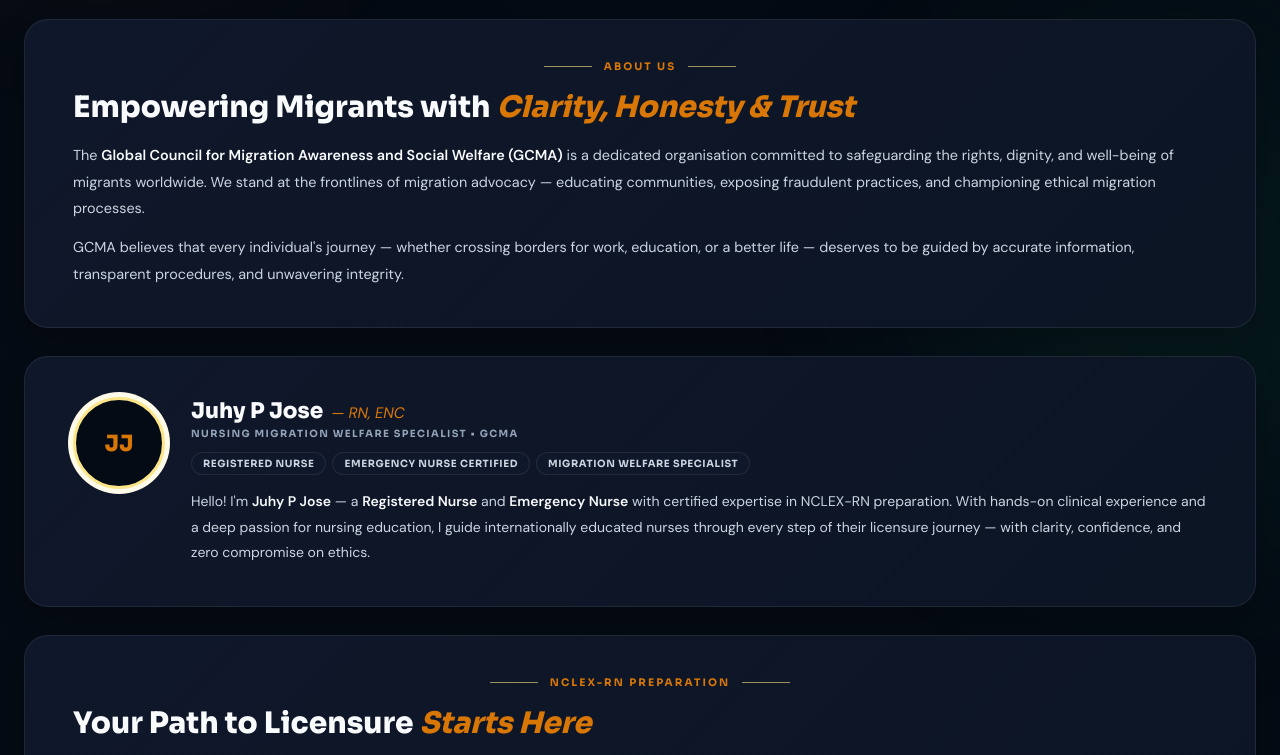
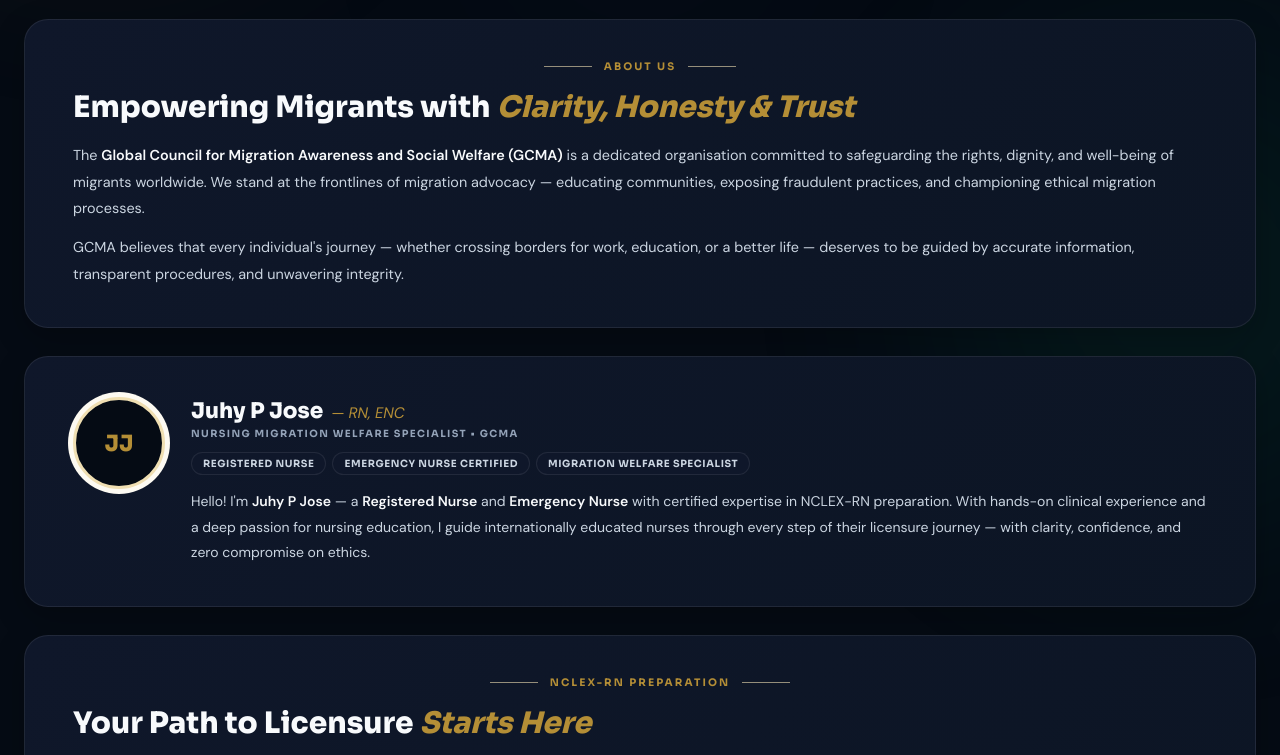
Before and after one commit to roshil-6/nclex, a website: page platform.html in a window 1280 px wide. Shown: the part 411-1166 px from the top of the page. Drawn offline with Linux system fonts and the light colour scheme; sample sign-in values are in the browser's storage; a web font is replaced by a local one.

Commit message:
design: transition color palette to white and gold and remove theme toggle buttons

```diff
--- a/css/platform.css
+++ b/css/platform.css
@@ -8,26 +8,27 @@
 @import url('https://fonts.googleapis.com/css2?family=Sora:wght@400;500;600;700;800&family=DM+Sans:ital,opsz,wght@0,9..40,400;0,9..40,500;0,9..40,600;0,9..40,700;1,9..40,400&display=swap');
 
 :root {
-  /* Palette - Creamy White Theme */
-  --navy:         #1e293b;
-  --navy-2:       #334155;
-  --navy-3:       #475569;
-  --amber:        #d97706;
-  --amber-2:      #f59e0b;
-  --amber-soft:   #fffbeb;
-  --amber-border: #fde68a;
+  /* Palette - Gold and White Luxury Theme */
+  --navy:         #b48e36; /* Dark Gold Accent */
+  --navy-2:       #d4af37; /* Bright Metallic Gold */
+  --navy-3:       #e5c158; /* Soft Metallic Gold */
+  --amber:        #b48e36; /* Primary Gold */
+  --amber-2:      #d4af37; /* Light Gold */
+  --amber-soft:   #fdfaf2; /* Elegant Soft Gold Tint */
+  --amber-border: #f0dfb2; /* Gold Border Highlight */
 
   /* Creamy Smooth Light Theme Canvas colors */
-  --slate:        #faf8f5; /* Rich Warm Creamy Ivory */
-  --slate-2:      #f5eedf; /* Soft Warm Latte Sand */
-  --slate-3:      #e9dfcc; /* Darker Sand border accent */
-  --surface:      #ffffff; /* Pristine White card backgrounds */
+  --slate:        #fcfcfc; /* Pristine White Canvas */
+  --slate-2:      #f9f7f2; /* Soft Alabaster */
+  --slate-3:      #eadebe; /* Darker Gold Tint */
+  --surface:      #ffffff; /* Pure White Card Canvas */
 
-  --text:         #1a1c1e; /* Deep Charcoal Gray */
-  --text-2:       #43474e; /* Slate Steel Gray */
-  --text-3:       #73777f; /* Muted slate gray */
-  --border:       #e9dfcc; /* Latte/Cream borders */
-  --border-2:     #cbd5e1;
+  --text:         #1c1b18; /* Deep Charcoal Gold */
+  --text-2:       #4c4940; /* Muted Slate Gold */
+  --text-3:       #7e796c; /* Soft Earth Gold */
+  --border:       #ede7d9; /* Gold Ivory Borders */
+  --border-2:     #d6cbab;
+
 
   /* Semantic */
   --green:        #10b981;
--- a/platform.html
+++ b/platform.html
@@ -58,8 +58,6 @@
   </nav>
 
   <div style="display: flex; align-items: center; gap: 8px; flex-shrink: 0;">
-    <button id="theme-toggle-btn" onclick="Theme.toggle()" class="logout-btn" style="padding: 8px; display: flex; align-items: center; justify-content: center; height: 34px; width: 34px; border-radius: var(--r-md); cursor: pointer;" aria-label="Toggle dark mode">
-    </button>
     <button class="logout-btn" onclick="handleLogout()">
       <svg xmlns="http://www.w3.org/2000/svg" viewBox="0 0 24 24" fill="none" stroke="currentColor" stroke-width="2" stroke-linecap="round" stroke-linejoin="round" style="width:13px;height:13px;margin-right:4px"><path d="M9 21H5a2 2 0 0 1-2-2V5a2 2 0 0 1 2-2h4"/><polyline points="16 17 21 12 16 7"/><line x1="21" y1="12" x2="9" y2="12"/></svg> Logout
     </button>
```
Also changed, not shown: index.html (+0 -2 lines).
